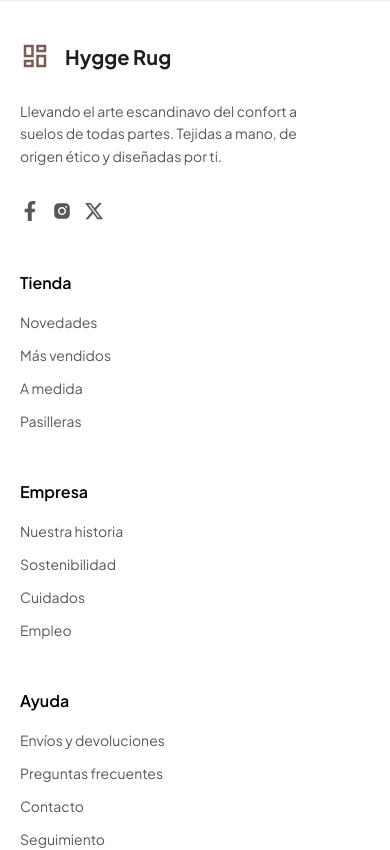
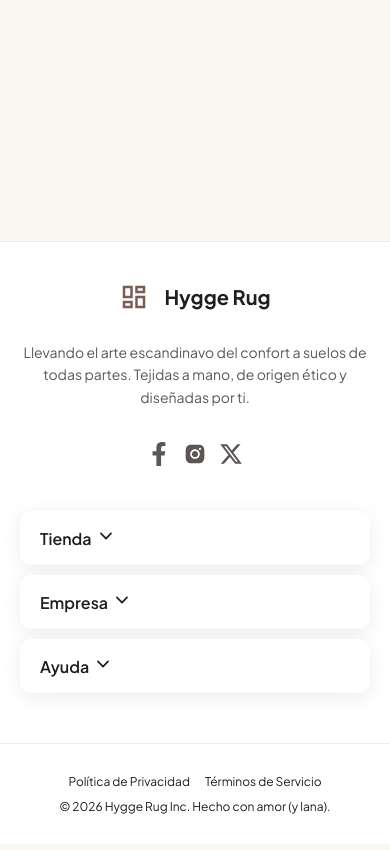
Before and after one commit to HyggeRug-Team/HyggeRug, a Next.js app in the folder frontend/: page / in a window 390 px wide. Shown: the top 850 px of the page. Built offline with nearby package versions, Linux system fonts and the light colour scheme.

Commit message:
Mejora del Footer (introduciendo Dropdowns, Framer Motion...)

```diff
--- a/frontend/package.json
+++ b/frontend/package.json
@@ -9,6 +9,7 @@
     "lint": "eslint"
   },
   "dependencies": {
+    "framer-motion": "^12.27.1",
     "next": "16.1.2",
     "react": "19.2.3",
     "react-dom": "19.2.3",
--- a/frontend/src/app/globals.css
+++ b/frontend/src/app/globals.css
@@ -11,44 +11,45 @@
   --texto-hover: #5C5655;
 
   /* Tipografía */
-  /* Usamos la variable definida en Next.js Font */
   --font-body: var(--font-plus-jakarta);
   --font-titles: var(--font-plus-jakarta);
 }
 
-/* Selector para Modo Oscuro */
 [data-theme='dark'] {
-  --bg-principal: #1A1614;   /* Carbón Café */
-  --bg-secundario: #2D241E;  /* Moca Profundo */
-  --texto-principal: #D9C5B2; /* Arena Pálida */
-
+  --bg-principal: #1A1614;
+  --bg-secundario: #2D241E;
+  --texto-principal: #D9C5B2;
   --detalle-arcilla: #D9C5B2;
 }
 
-html,body{
+/* RESET UNIVERSAL (Importante para evitar problemas de márgenes extraños) */
+* {
+  box-sizing: border-box;
+  min-width: 0; /* Evita que los flex items se desborden */
+}
+
+html, body {
   margin: 0;
   padding: 0;
-  box-sizing: border-box;
   background-color: var(--bg-principal);
+  font-family: var(--font-body);
 }
 
 body {
-  font-family: var(--font-body); /* Aplicamos la fuente globalmente */
   color: var(--texto-principal);
-  transition: background-color 0.3s ease, color 0.3s ease;
 }
 
+/* Estructura Principal */
 .mainLayout {
   display: flex;
   flex-direction: column;
   min-height: 100vh;
 }
 
+/* Hacemos que el <main> ocupe todo el espacio disponible sobrante */
 main {
   flex: 1;
+  width: 100%;
+  display: flex;
+  flex-direction: column;
 }
-
-h1, h2, h3 {
-  font-family: var(--font-titles);
-  font-weight: 700;
-}
--- a/frontend/src/components/Footer/Footer.jsx
+++ b/frontend/src/components/Footer/Footer.jsx
@@ -1,4 +1,7 @@
-import React from "react";
+"use client";
+
+import React, { useState, useEffect } from "react";
+import FooterDropdown from "./FooterDropdown";
 import styles from "./Footer.module.css";
 import { Logo } from "../Logo";
 import { FaFacebookF } from "react-icons/fa";
@@ -6,6 +9,54 @@ import { AiFillInstagram } from "react-icons/ai";
 import { FaXTwitter } from "react-icons/fa6";
 
 function Footer() {
+  const SECCIONES_FOOTER = [
+    {
+      titulo: "Tienda",
+      links: [
+        { nombre: "Novedades", url: "/Novedades" },
+        { nombre: "Más vendidos", url: "/Más_vendidos" },
+        { nombre: "A medida", url: "/A_medida" },
+        { nombre: "Pasilleras", url: "/Pasilleras" },
+      ],
+    },
+    {
+      titulo: "Empresa",
+      links: [
+        { nombre: "Nuestra historia", url: "/Nuestra_historia" },
+        { nombre: "Sostenibilidad", url: "/Sostenibilidad" },
+        { nombre: "Cuidados", url: "/Cuidados" },
+        { nombre: "Empleo", url: "/Empleo" },
+      ],
+    },
+    {
+      titulo: "Ayuda",
+      links: [
+        { nombre: "Envíos y devoluciones", url: "/Envíos_devoluciones" },
+        { nombre: "Preguntas frecuentes", url: "/Preguntas_frecuentes" },
+        { nombre: "Contacto", url: "/Contacto" },
+        { nombre: "Seguimiento", url: "/Seguimiento" },
+      ],
+    },
+  ];
+
+  const [isMobile, setIsMobile] = useState(false);
+  //Funcion para actualizar el estado del tamaño del width de la pantalla
+  useEffect(() => {
+    // 2. Función para actualizar el estado
+    const handleResize = () => {
+      setIsMobile(window.innerWidth <= 480);
+    };
+
+    // Ejecutar al montar para saber el tamaño inicial
+    handleResize();
+
+    // 3. Escuchar el cambio de tamaño de pantalla
+    window.addEventListener("resize", handleResize);
+
+    // Limpiar el evento al desmontar
+    return () => window.removeEventListener("resize", handleResize);
+  }, []);
+
   return (
     <>
       <footer className={styles.footerComponent}>
@@ -25,7 +76,7 @@ function Footer() {
               <a href="#" target="_blank" rel="noopener noreferrer">
                 <FaFacebookF />
               </a>
-              <a href="#" target="_blank" rel="noopener noreferrer">
+              <a href="https://www.instagram.com/hygge_rug/" target="_blank" rel="noopener noreferrer">
                 <AiFillInstagram />
               </a>
               <a href="#" target="_blank" rel="noopener noreferrer">
@@ -33,6 +84,20 @@ function Footer() {
               </a>
             </div>
           </div>
+          {isMobile ? (
+            <div>
+              {
+                SECCIONES_FOOTER.map((seccion,index) => (
+                  <FooterDropdown
+                    key={index}
+                    titulo={seccion.titulo}
+                    opciones={seccion.links}
+                  />
+                ))
+              }
+            </div>
+          ) : (
+            <>
               <div className={styles.footerShop}>
                 <h3>Tienda</h3>
                 <a href="/Novedades">Novedades</a>
@@ -54,9 +119,11 @@ function Footer() {
                 <a href="/Contacto">Contacto</a>
                 <a href="/Seguimiento">Seguimiento</a>
               </div>
+            </>
+          )}
         </div>
         <div className={styles.footerLegal}>
-          <p>© 2026 Hygge Rug. Todos los derechos reservados.</p>
+          <p>© 2026 Hygge Rug Inc. Hecho con amor (y lana).</p>
           <div className={styles.footerPolicy}>
             <a href="/privacy-policy">Política de Privacidad</a>
             <a href="/terms-of-service">Términos de Servicio</a>
--- a/frontend/src/components/Footer/Footer.module.css
+++ b/frontend/src/components/Footer/Footer.module.css
@@ -1,3 +1,5 @@
+/* Footer.module.css */
+
 /* --- Componente completo "FOOTER" --- */
 .footerComponent {
   width: 100%;
@@ -13,7 +15,7 @@
   display: grid;
   grid-template-columns: 2fr 1fr 1fr 1fr;
   width: 90%;
-  max-width: 1280px; /* Tu nueva medida base */
+  max-width: 1280px;
   margin: 0 auto;
   gap: 40px;
   padding: 40px 20px;
@@ -52,6 +54,7 @@
   display: flex;
   gap: 12px;
   margin-top: 5px;
+  transition: 0.3s all ease-in-out;
 }
 
 .socialMedias a {
@@ -103,9 +106,9 @@
 /* -- fila de los derechos reservados y politica de privacidad y terminos de servicio -- */
 .footerLegal {
   width: 90%;
-  max-width: 1280px; /* Sincronizado exactamente con footerSection */
+  max-width: 1280px;
   margin: 0 auto;
-  padding: 40px 20px; /* Alineación perfecta con la sección superior */
+  padding: 40px 20px;
   display: flex;
   justify-content: space-between;
   align-items: center;
@@ -162,8 +165,8 @@
     max-width: 100%;
     flex-direction: column-reverse;
     gap: 20px;
-    text-align: center;
     padding: 30px 20px;
+    align-items: flex-start;
   }
 
   .footerPolicy {
@@ -171,18 +174,34 @@
   }
 }
 
-@media (max-width: 468px) {
+@media (max-width: 469px) {
   .footerSection {
     grid-template-columns: 1fr;
   }
 
-  .footerSlogan{
-    width: 80%;
+  .footerLogo {
+    justify-content: center;
   }
 
-  .footerPolicy {
-    flex-direction: column;
+  .footerSlogan {
+    text-align: center;
+    width: 100%;
+  }
+
+  .socialMedias {
+    justify-content: center;
+  }
+
+  .socialMedias a {
+    font-size: 24px;
+  }
+
+  .footerLegal {
+    display: flex;
+    flex-direction: column-reverse;
     gap: 10px;
     width: 100%;
+    align-items: center;
+    text-align: center;
   }
 }
--- /dev/null
+++ b/frontend/src/components/Footer/FooterDropdown.jsx
@@ -0,0 +1,69 @@
+import { useState } from 'react';
+import { motion, AnimatePresence } from 'framer-motion';
+import { IoChevronDown } from 'react-icons/io5';
+import styles from './FooterDropdown.module.css';
+
+// --- Definimos las animaciones fuera del componente (Variantes) ---
+
+// Animación para el contenedor principal
+const menuVariants = {
+  closed: {
+    height: 0,
+    opacity: 0,
+    transition: { when: "afterChildren" } // Espera a que los hijos se cierren antes de colapsar
+  },
+  open: {
+    height: "auto",
+    opacity: 1,
+    transition: {
+      type: "spring", bounce: 0.3, duration: 0.6,
+      when: "beforeChildren", // Abre el contenedor antes de mostrar los hijos
+      staggerChildren: 0.1 // CADA HIJO ENTRARÁ CON 0.1s DE RETRASO DEL ANTERIOR
+    }
+  }
+};
+
+// Animación para cada elemento de la lista individual
+const itemVariants = {
+  closed: { opacity: 0, y: -20 }, // Empiezan invisibles y un poco arriba
+  open: { opacity: 1, y: 0, transition: { type: "spring", stiffness: 300, damping: 24 } }
+};
+
+
+const FooterDropdown = ({ titulo, opciones }) => {
+  const [isOpen, setIsOpen] = useState(false);
+
+  return (
+    <div className={styles.dropdownWrapper}>
+      <h3 onClick={() => setIsOpen(!isOpen)} className={styles.dropdownTitle}>
+        {titulo}
+        <motion.div animate={{ rotate: isOpen ? 180 : 0 }}>
+          <IoChevronDown className={styles.dropdownIcon} />
+        </motion.div>
+      </h3>
+
+      <AnimatePresence>
+        {isOpen && (
+          <motion.ul
+            className={styles.dropdownList}
+            // Conectamos las variantes
+            variants={menuVariants}
+            initial="closed"
+            animate="open"
+            exit="closed"
+            style={{ overflow: 'hidden' }} // Necesario
+          >
+            {opciones.map((opcion, index) => (
+              // Cada hijo (motion.li) detectará automáticamente su variante "open" o "closed"
+              <motion.li key={index} variants={itemVariants}>
+                <a href={opcion.url} className={styles.dropdownLink}>{opcion.nombre}</a>
+              </motion.li>
+            ))}
+          </motion.ul>
+        )}
+      </AnimatePresence>
+    </div>
+  );
+};
+
+export default FooterDropdown;
--- /dev/null
+++ b/frontend/src/components/Footer/FooterDropdown.module.css
@@ -0,0 +1,47 @@
+/* 1. Contenedor Principal: Le damos forma de tarjeta */
+.dropdownWrapper {
+  width: 100%;
+  background-color: #ffffff;
+  border-radius: 12px;
+  box-shadow: 0 4px 20px rgba(0, 0, 0, 0.08);
+  overflow: hidden;
+  margin: 10px auto;
+}
+
+/* 2. El encabezado (Título + Icono) */
+.dropdownTitle {
+  margin: 0;
+  padding: 16px 20px;
+  display: flex;
+  align-items: center;
+  gap: 5px;
+  background-color: #fff;
+  color: var(--texto-principal);
+  font-size: 16px;
+  font-weight: 600;
+  transition: background-color 0.2s ease;
+}
+
+/* El icono de la flecha */
+.dropdownIcon {
+  font-size: 18px;
+  color: var(--texto-principal);
+}
+
+/* 3. La lista (UL) */
+.dropdownList {
+  list-style: none;
+  padding: 0;
+  margin: 0;
+  background-color: var(--bg-principal);
+}
+
+/* 4. Los enlaces individuales (A) */
+.dropdownLink {
+  display: block; /* Importante: hace que todo el rectángulo sea clickeable */
+  padding: 12px 20px;
+  text-decoration: none;
+  color: var(--texto-secundario);
+  font-size: 14px;
+  transition: all 0.1s ease;
+}
```
Also changed, not shown: 1 other file (tests, documents, lock files or other folders). Lines whose indentation alone changed are shown as unchanged.
